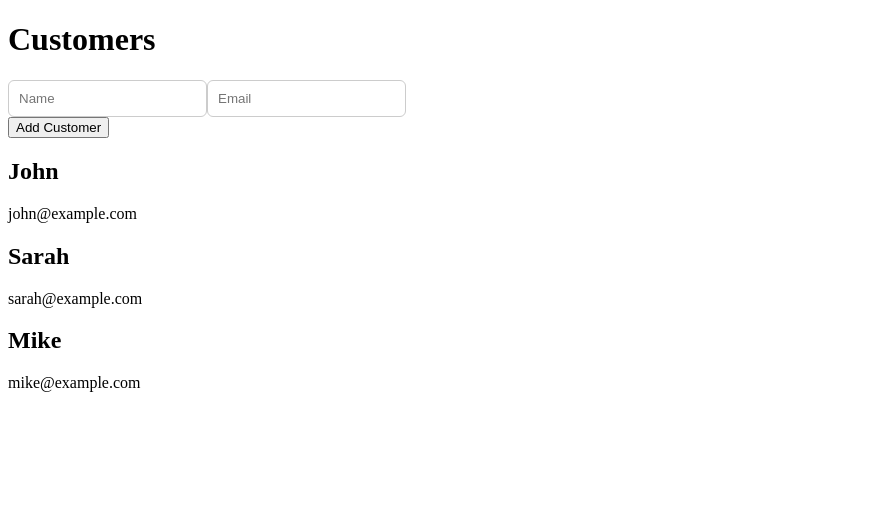
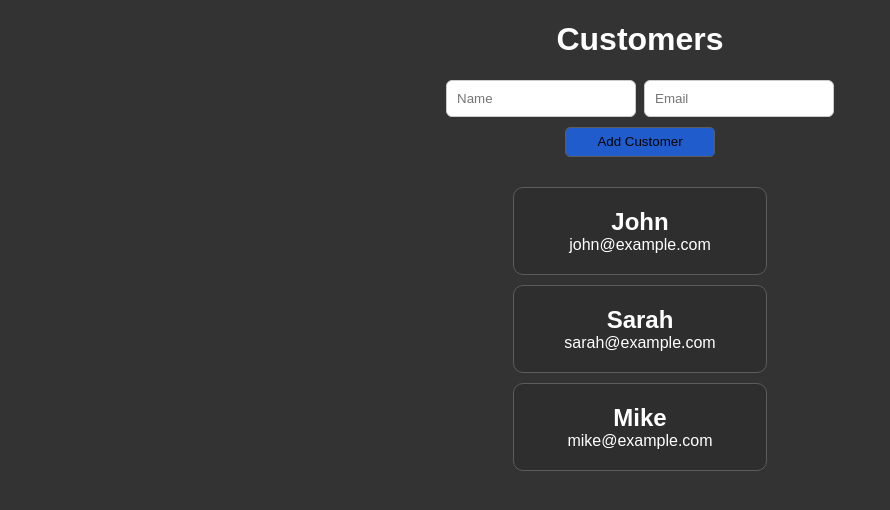
Before and after one commit to Melall462/fullstack-roadmap, a React (Vite) app in the folder learning-exercises/apex-os/: page / in a window 1280 px wide. Shown: the top 510 px of the page, without its empty margins (0-890 px from the left). Built offline with nearby package versions, Linux system fonts and the light colour scheme.

Commit message:
feat(react): add styling to the dashboard

```diff
--- a/learning-exercises/apex-os/src/components/AddCustomerForm.css
+++ b/learning-exercises/apex-os/src/components/AddCustomerForm.css
@@ -23,3 +23,9 @@
     font-size: 14px;
     margin-top: 4px;
 }
+
+.name-input:focus,
+.email-input:focus {
+    outline: 2px solid rgb(32, 92, 204);
+    outline-offset: 1px;
+}
--- a/learning-exercises/apex-os/src/components/AddCustomerForm.jsx
+++ b/learning-exercises/apex-os/src/components/AddCustomerForm.jsx
@@ -33,8 +33,9 @@ function AddCustomerForm({ onAddCustomer }) {
     }
 
     return (
-        <div>
+        <div className="add-customer-form">
             <div className="inputs">
+                <div className="input-group">
                     <input
                         className={nameError ? "name-input invalid" : "name-input"}
                         value={name}
@@ -44,7 +45,9 @@ function AddCustomerForm({ onAddCustomer }) {
                     {nameError && (
                         <p className="error-message">{nameError}</p>
                     )}
+                </div>
 
+                <div className="input-group">
                     <input
                         className={emailError ? "email-input invalid" : "email-input"}
                         value={email}
@@ -54,6 +57,7 @@ function AddCustomerForm({ onAddCustomer }) {
                     {emailError && (
                         <p className="error-message">{emailError}</p>
                     )}
+                </div>
             </div>
 
             <button
--- a/learning-exercises/apex-os/src/components/Dashboard.jsx
+++ b/learning-exercises/apex-os/src/components/Dashboard.jsx
@@ -23,7 +23,7 @@ function Dashboard() {
     }
 
     return (
-        <div>
+        <div className="dashboard">
             <h1>Customers</h1>
             <AddCustomerForm onAddCustomer={addCustomer} />
             <CustomerList customers={customers} />
--- a/learning-exercises/apex-os/src/index.css
+++ b/learning-exercises/apex-os/src/index.css
@@ -0,0 +1,62 @@
+body {
+    background-color: #333333;
+    color: white;
+    font-family: Arial, Helvetica, sans-serif;
+    margin: 0;
+}
+
+.dashboard {
+    display: flex;
+    flex-direction: column;
+    justify-content: center;
+    align-items: center;
+}
+
+h1 {
+    font-weight: 700;
+}
+
+h2, p {
+    margin: 0px;
+}
+
+.customer-card {
+    display: flex;
+    flex-direction: column;
+    align-items: center;
+    margin: 10px;
+    box-sizing: border-box;
+    border: 1px, solid, rgb(92, 92, 92);
+    background-color: rgb(46, 46, 46);
+    border-radius: 10px;
+    padding: 20px 50px;
+}
+
+.add-customer-button {
+    background: rgb(32, 92, 204);
+    border: 1px solid rgb(92, 92, 92);
+    border-radius: 5px;
+    width: 150px;
+    height: 30px;
+    align-self: center;
+    margin-top: 0;
+}
+
+.add-customer-form {
+    display: flex;
+    flex-direction: column;
+    justify-items: center;
+    gap: 10px;
+    margin-bottom: 20px;
+}
+
+.inputs {
+    display: flex;
+    gap: 8px;
+}
+
+.input-group {
+    display: flex;
+    flex-direction: column;
+    width: 190px;
+}
```
Lines whose indentation alone changed are shown as unchanged.
